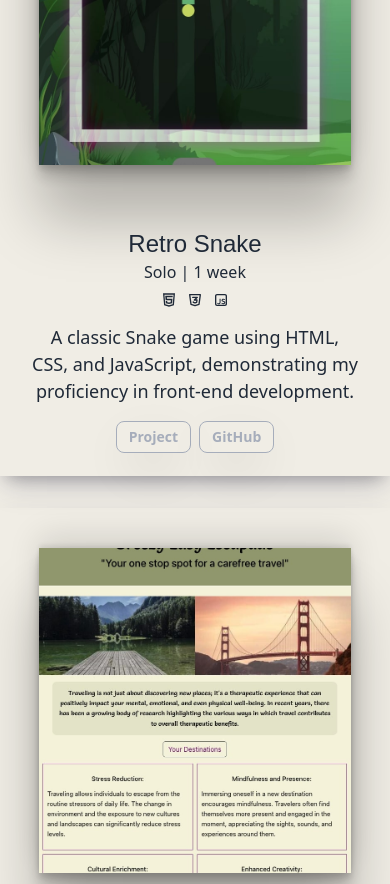
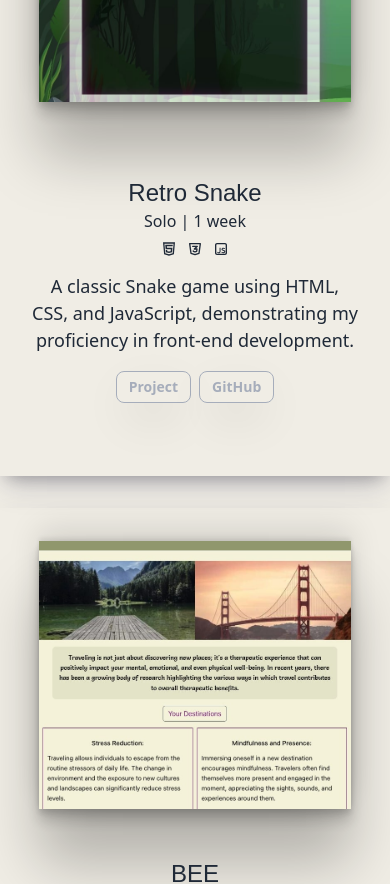
Before and after one commit to EvylinaAn/portfolio, a React (Create React App) app: page / in a window 390 px wide. Shown: the part 2820-3704 px from the top of the page. Built offline with nearby package versions, Linux system fonts and the light colour scheme; a web font is replaced by a local one.

Commit message:
added projects styling

```diff
--- a/src/components/projects/projects.css
+++ b/src/components/projects/projects.css
@@ -109,8 +109,9 @@ h2 {
 
   .aboutProject {
     width: 100%;
-    height: 40%;
+    height: 60%;
     align-items: center;
+    padding-bottom: 2em;
   }
 
   .projectDesc {
```
